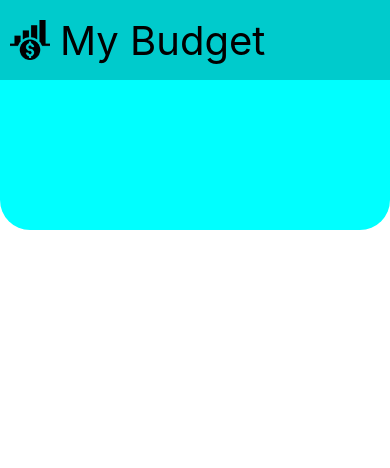
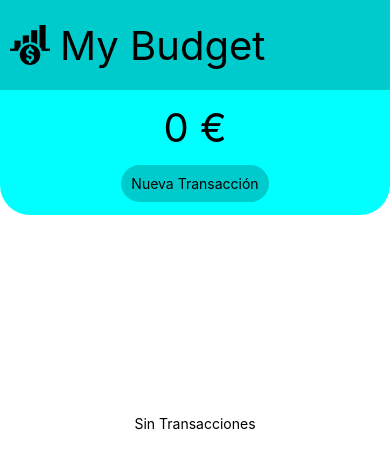
Before and after one commit to Daniglez03/MyBudget, a React Native app: screen / in a window 390 px wide. Shown: the top 468 px of the page. Built offline with nearby package versions, Linux system fonts and the light colour scheme.

Commit message:
Build(App, ListTransaction, Input): Adding functions to show the transactions

```diff
--- a/App.js
+++ b/App.js
@@ -1,14 +1,40 @@
 import Input from './components/Input';
-import { StyleSheet, View, Image, Text } from 'react-native';
+import ListTransaction from './components/ListTransaction';
+import { StyleSheet, View, Image, Text, ScrollView } from 'react-native';
+import { useState } from 'react';
 
 export default function App() {
+  const [transaction, setTransaction] = useState([]);
+
+  let names = []
+  if (transaction) {
+    transaction.forEach(element => {
+      names.push(element.description)
+    });
+  }
+
+  const addProductHandler = (imports) => {
+    setTransaction(() => [...transaction, imports])
+  }
+
   return (
     <View style={styles.container}>
       <View style={styles.title}>
         <Image style={styles.image} source={require('./assets/finanzas.png')}/>
         <Text style={styles.textTitle}>My Budget</Text>
       </View>
-      <Input/>
+      <Input onImportAdd={addProductHandler}/>
+      <ScrollView>
+        {
+          names.length === 0
+              ? <Text style={styles.textEmpty}>Sin Transacciones</Text>
+              :transaction.map((importe, idx) => (
+              <ListTransaction
+                key={idx + importe}
+                importe={importe}/>
+            ))
+        }
+      </ScrollView>
     </View>
   );
 }
@@ -22,7 +48,7 @@ const styles = StyleSheet.create({
   title: {
     backgroundColor: '#00cbcc',
     width: '100%',
-    height: 80,
+    height: 90,
     alignItems: 'flex-start',
     justifyContent: 'flex-start',
     flexDirection: 'row',
@@ -35,5 +61,10 @@ const styles = StyleSheet.create({
   },
   textTitle: {
     fontSize: 40,
-  }
+  },
+  textEmpty: {
+    textAlign: 'center',
+    marginTop: '5%',
+    marginTop: 200
+  },
 });
--- a/app.json
+++ b/app.json
@@ -7,9 +7,9 @@
     "icon": "./assets/icon.png",
     "userInterfaceStyle": "light",
     "splash": {
-      "image": "./assets/splash.png",
+      "image": "./assets/finanzas.png",
       "resizeMode": "contain",
-      "backgroundColor": "#ffffff"
+      "backgroundColor": "cyan"
     },
     "updates": {
       "fallbackToCacheTimeout": 0
--- a/components/Input.jsx
+++ b/components/Input.jsx
@@ -2,46 +2,141 @@ import { useState } from 'react';
 import { v4 as uuidv4 } from 'uuid';
 import { Modal, StyleSheet, TextInput, View, Text, Pressable } from 'react-native';
 
-const ProductInput = ({ onProductAdd }) => {
+const Input = ({ onImportAdd }) => {
     let transaccion = {
         id: uuidv4(),
-        fecha: "",
+        fecha: new Date().toLocaleString(),
         importe: 0,
         description: "",
     }
     const [importe, setImporte] = useState(transaccion);
+
     const [modalVisible, setModalVisible] = useState(false);
 
-    const changeTextHandler = (value) => {
-        setImporte(value);
+    const changeImportHandler = (value) => {
+        setImporte({ ...importe, importe: value })
     }
 
+    const changeDescriptionHandler = (value) => {
+        setImporte({ ...importe, description: value })
+    }
     const addProductHandler = () => {
-        const sanitizedName = importe.trim()
-        if (sanitizedName !== '') {
-            onProductAdd(sanitizedName);
-        }
-        setImporte('');
+        onImportAdd(importe);
+        setImporte({ ...importe, description: "", importe: 0 })
     }
 
+    const precioTotal = 0;
+
     return (
-        <View style={styles.productInput}>
-            <Text></Text>
+        <View style={styles.Input}>
+            <Text style={styles.textStylePrice}>{precioTotal} €</Text>
+            <Modal
+                animationType="slide"
+                transparent={true}
+                visible={modalVisible}
+                onRequestClose={() => {
+                    setModalVisible(!modalVisible);
+                }}>
+                <View style={styles.centeredView}>
+                    <View style={styles.modalView}>
+                        <Text style={styles.textStyle}>Nueva Transacción :</Text>
+                        <TextInput style={styles.importInput} placeholder={"Importe"}
+                            value={importe.importe} keyboardType='numeric' onChangeText={changeImportHandler}></TextInput>
+                        <TextInput style={styles.importInput} placeholder={"Descripción"}
+                            value={importe.description} multiline numberOfLines={3} onChangeText={changeDescriptionHandler}></TextInput>
+                        {
+                            importe.description !== "" && importe.importe !== 0
+                                ? <Pressable
+                                    style={styles.buttonClose}
+                                    onPress={addProductHandler}>
+                                    <Text>Añadir Transacción</Text>
+                                </Pressable>
+                                : <Pressable
+                                    style={styles.buttonDisable}
+                                    disabled={true}>
+                                    <Text>Añadir Transacción</Text>
+                                </Pressable>
+                        }
+                        <Pressable style={styles.buttonClose} onPress={() => setModalVisible(!modalVisible)}>
+                            <Text>Cerrar Pestaña</Text>
+                        </Pressable>
+                    </View>
+                </View>
+            </Modal>
+            <Pressable style={styles.buttonOpen} onPress={() => setModalVisible(true)}>
+                <Text>Nueva Transacción</Text>
+            </Pressable>
         </View>
     );
 }
 
 const styles = StyleSheet.create({
-    productInput: {
-        flexDirection: 'row',
+    Input: {
+        flexDirection: 'column',
         justifyContent: 'flex-start',
         alignItems: 'center',
         backgroundColor: "cyan",
         width: '100%',
-        height: 150,
+        height: 125,
+        justifyContent: 'center',
         borderBottomRightRadius: 30,
-        borderBottomLeftRadius: 30
+        borderBottomLeftRadius: 30,
+        justifyContent: 'space-evenly'
     },
+    centeredView: {
+        flex: 1,
+        justifyContent: "center",
+        alignItems: "center",
+        marginTop: 22
+    },
+    modalView: {
+        margin: 20,
+        backgroundColor: "white",
+        borderRadius: 20,
+        paddingVertical: 70,
+        paddingHorizontal: 50,
+        alignItems: "center",
+        shadowColor: "#000",
+        shadowOffset: {
+            width: 0,
+            height: 2
+        },
+        shadowOpacity: 0.25,
+        shadowRadius: 4,
+        elevation: 5
+    },
+    buttonOpen: {
+        backgroundColor: "#00cbcc",
+        borderRadius: 20,
+        padding: 10,
+        elevation: 2,
+        alignItems: 'flex-end'
+    },
+    buttonClose: {
+        backgroundColor: "#2196F3",
+        borderRadius: 10,
+        padding: 10,
+        elevation: 2,
+        marginTop: 30
+    },
+    importInput: {
+        backgroundColor: '#00cbcc',
+        width: 150,
+        borderRadius: 5,
+        marginVertical: 20
+    },
+    textStyle: {
+        fontSize: 20
+    },
+    buttonDisable: {
+        backgroundColor: "#0088a3",
+        borderRadius: 10,
+        padding: 10,
+        elevation: 2
+    },
+    textStylePrice: {
+        fontSize: 40
+    }
 });
 
-export default ProductInput;
+export default Input;
--- /dev/null
+++ b/components/ListTransaction.jsx
@@ -0,0 +1,51 @@
+import { useState } from 'react';
+import { StyleSheet, Text, View } from 'react-native'
+
+const ListTransaction = ({ importe }) => {
+    const [newImport, setImport] = useState(importe);
+
+    console.log(newImport);
+
+    return (
+        <View style={styles.listItem}>
+            <Text style={styles.productName}>{newImport.importe} {newImport.fecha}</Text>
+        </View>
+    )
+}
+const styles = StyleSheet.create({
+    listItem: {
+        flexDirection: 'row',
+        justifyContent: 'space-between',
+        alignItems: 'center',
+        borderColor: 'black',
+        borderWidth: 2,
+        marginTop: 10,
+        borderRadius: 15,
+        paddingRight: 20,
+        backgroundColor: 'white',
+    },
+    listItemTrue: {
+        flexDirection: 'row',
+        justifyContent: 'space-between',
+        alignItems: 'center',
+        borderColor: 'black',
+        borderWidth: 2,
+        marginTop: 10,
+        borderRadius: 15,
+        paddingRight: 20,
+        backgroundColor: 'grey',
+    },
+    productName: {
+        fontSize: 20,
+        fontWeight: 'bold',
+        textAlign: 'left',
+    },
+    productNameTrue: {
+        fontSize: 20,
+        fontWeight: 'bold',
+        textAlign: 'left',
+        textDecorationLine: "line-through"
+    },
+})
+
+export default ListTransaction
```
